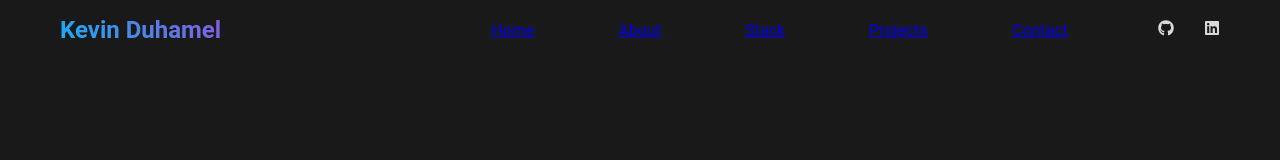
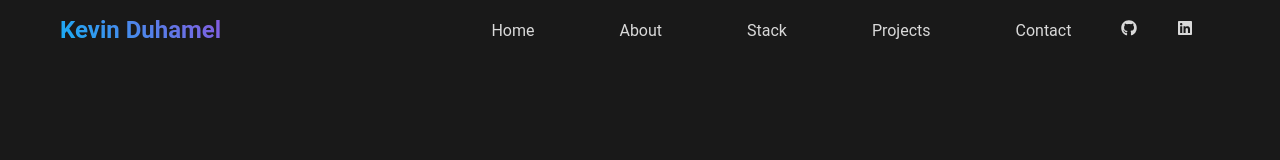
Before and after one commit to kevinduhamelhayes/profile3, a React (Vite) app: page / in a window 1280 px wide. Shown: the top 160 px of the page. Built offline with nearby package versions, Linux system fonts and the light colour scheme.

Commit message:
bug fixing

```diff
--- a/src/components/Footer.jsx
+++ b/src/components/Footer.jsx
@@ -5,23 +5,43 @@ const Footer = () => {
     <footer className="footer-container">
       <div className="footer-links">
         <ul className="ul-footer">
-          <li className="li-footer">home</li>
-          <li className="li-footerr">about</li>
-          <li className="li-footer">stack</li>
-          <li className="li-footer">projects</li>
-          <li className="li-footer">contact</li>
+          <li className="li-footer">
+            <a href="#Home">Home</a>
+          </li>
+          <li className="li-footer">
+            <a href="#About">About</a>
+          </li>
+          <li className="li-footer">
+            <a href="#Stack">Stack</a>
+          </li>
+          <li className="li-footer">
+            <a href="#Projecs">Projects</a>
+          </li>
+          <li className="li-footer">
+            <a href="#Contact">Contact</a>
+          </li>
         </ul>
         <ul className="footer-icons">
           <li className="icons">
-            <FaGithub />
+            <a href="https://github.com/kevinduhamelhayes"
+              target="_blank"
+              rel="noreferrer">
+              <FaGithub />
+            </a>
           </li>
           <li className="icons">
-            <FaLinkedin />
+            <a href="https://www.linkedin.com/in/kevin-duhamel-hayes"
+              target="_blank"
+              rel="noreferrer">
+              <FaLinkedin />
+            </a>
           </li>
         </ul>
       </div>
       <div className="footer-logo">
-        <p className="title-footer">sitio construido con amor para ti cortesia de REACT</p>
+        <p className="title-footer">
+          sitio construido con amor para ti con REACT
+        </p>
       </div>
     </footer>
   )
--- a/src/components/Navbar.jsx
+++ b/src/components/Navbar.jsx
@@ -24,13 +24,24 @@ const Navbar = () => {
             <a href="#Contact">Contact</a>
           </li>
         </ul>
-        <ul className="navbar-icons">
-          <li className="icons">
-            <FaGithub />
-            <a href=""></a>
+        <ul className="ul-icons">
+          <li className="li-navbar-icon">
+            <a
+              href="https://github.com/kevinduhamelhayes"
+              target="_blank"
+              rel="noreferrer"
+            >
+              <FaGithub />
+            </a>
           </li>
-          <li className="icons">
-            <FaLinkedin />
+          <li className="li-navbar-icon">
+            <a
+              href="https://www.linkedin.com/in/kevin-duhamel-hayes"
+              target="_blank"
+              rel="noreferrer"
+            >
+              <FaLinkedin />
+            </a>
           </li>
         </ul>
       </div>
--- a/src/components/styles/body.css
+++ b/src/components/styles/body.css
@@ -2,7 +2,7 @@
   display: flex;
   flex-direction: column;
   justify-content: center;
-  width: 100vw;
+  width: 100%;
   height: 100vh;
 }
 .body-title{
@@ -10,7 +10,7 @@
   flex-direction: column;
   align-items: center;
   justify-content: center;
-  margin-top: 50px;
+  margin: 10px;
   padding: 0 70px;
 }
 .body-p{
@@ -27,7 +27,7 @@
   display: flex;
   align-items: center;
   justify-content: center;
-  margin-top: 50px;
+  margin: 10px;
   padding: 10px 40px;
   border-radius: 8px;
   border: none;
--- a/src/components/styles/footer.css
+++ b/src/components/styles/footer.css
@@ -1,9 +1,8 @@
 .footer-container {
 
   display: flex;
-
   height: 50px;
-  width: 100vw;
+  width: 100%;
   padding: 30px 30px;
   align-items: center;
   justify-content: space-between;
@@ -27,7 +26,7 @@
 .footer-logo{
   width: 50%;
 }
-.footer-icons{
+.footer-icons {
   padding-left: 40px;
   display: flex;
   flex-direction: row;
@@ -43,7 +42,7 @@
   background-clip: text; /* Propiedad estándar para navegadores modernos */
   color: transparent; /* Hace el texto transparente para que se vea el gradiente */
 }
-.icons:hover{
+.icons a:hover{
   cursor: pointer;
   color : #fff;
   text-shadow: 0 0 10px #fff;
--- a/src/components/styles/navbar.css
+++ b/src/components/styles/navbar.css
@@ -3,7 +3,7 @@
   display: flex;
   top: 0;
   height: 50px;
-  width: 100vw;
+  width: 100%;
   padding: 30px 60px;
   align-items: center;
   justify-content: space-between;
@@ -24,6 +24,10 @@
   list-style: none;
   gap: 20px;
 }
+a{
+  text-decoration: none;
+  color: inherit;
+}
 .navbar-logo{
   width: 40%;
 }
@@ -42,13 +46,20 @@
   background-clip: text; /* Propiedad estándar para navegadores modernos */
   color: transparent; /* Hace el texto transparente para que se vea el gradiente */
 }
-.icons:hover{
+.li-navbar:hover{
+  cursor: pointer;
+  color : #fff;
+  text-shadow: 0 0 10px #fff;
+  list-style: none;
+}
+.ul-icons{
+  list-style: none;
+  display: flex;
+  align-items: space-between;
+  gap: 40px;
+}
+.li-navbar-icon a:hover{
   cursor: pointer;
   color : #fff;
   text-shadow: 0 0 10px #fff;
 }
-.li-navbar:hover{
-  cursor: pointer;
-  color : #fff;
-  text-shadow: 0 0 10px #fff;
-}
--- a/src/index.css
+++ b/src/index.css
@@ -7,6 +7,7 @@
   padding: 0;
   margin: 0;
   box-sizing: border-box;
+  scroll-behavior: smooth;
 }
 .main-container{
   background: var(--color-primary);
```
